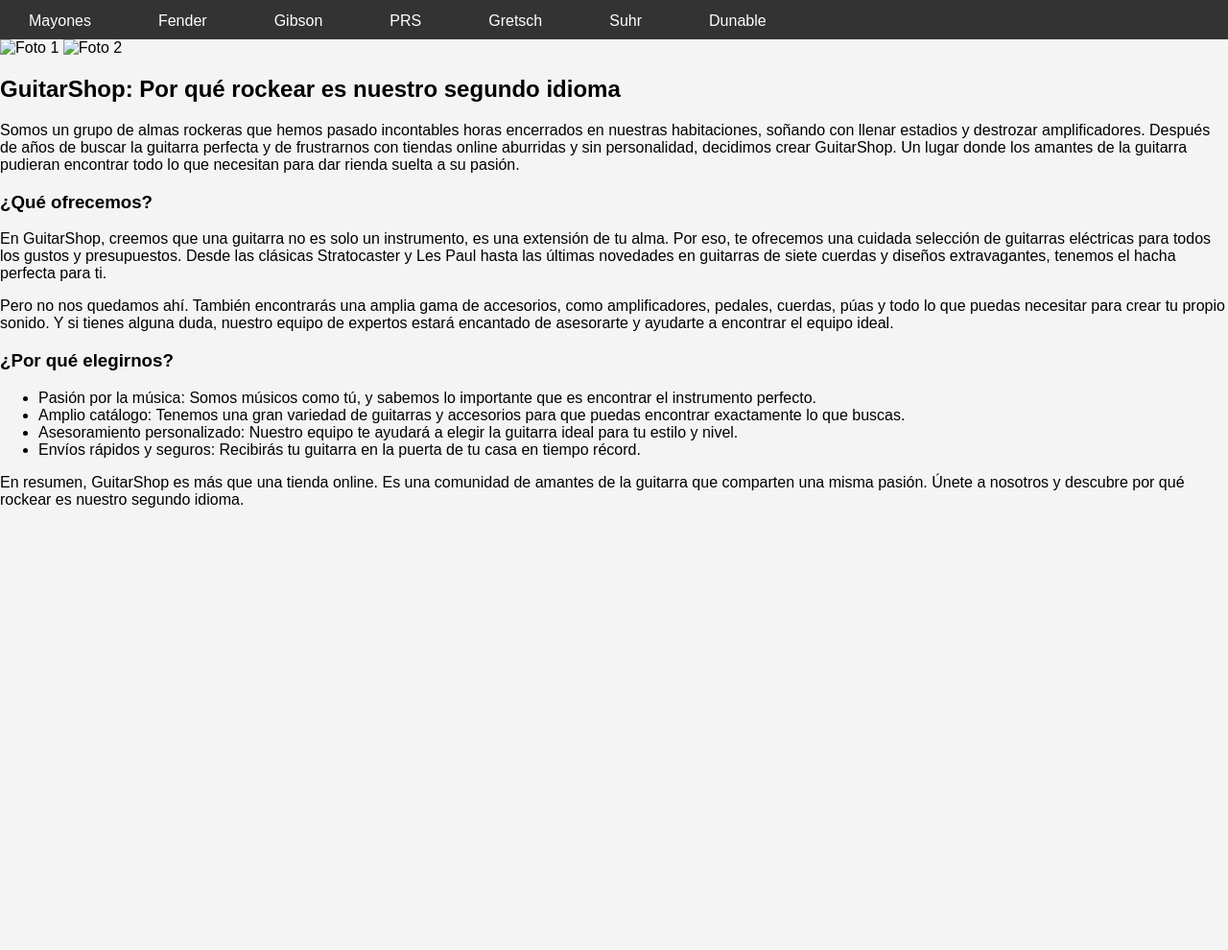
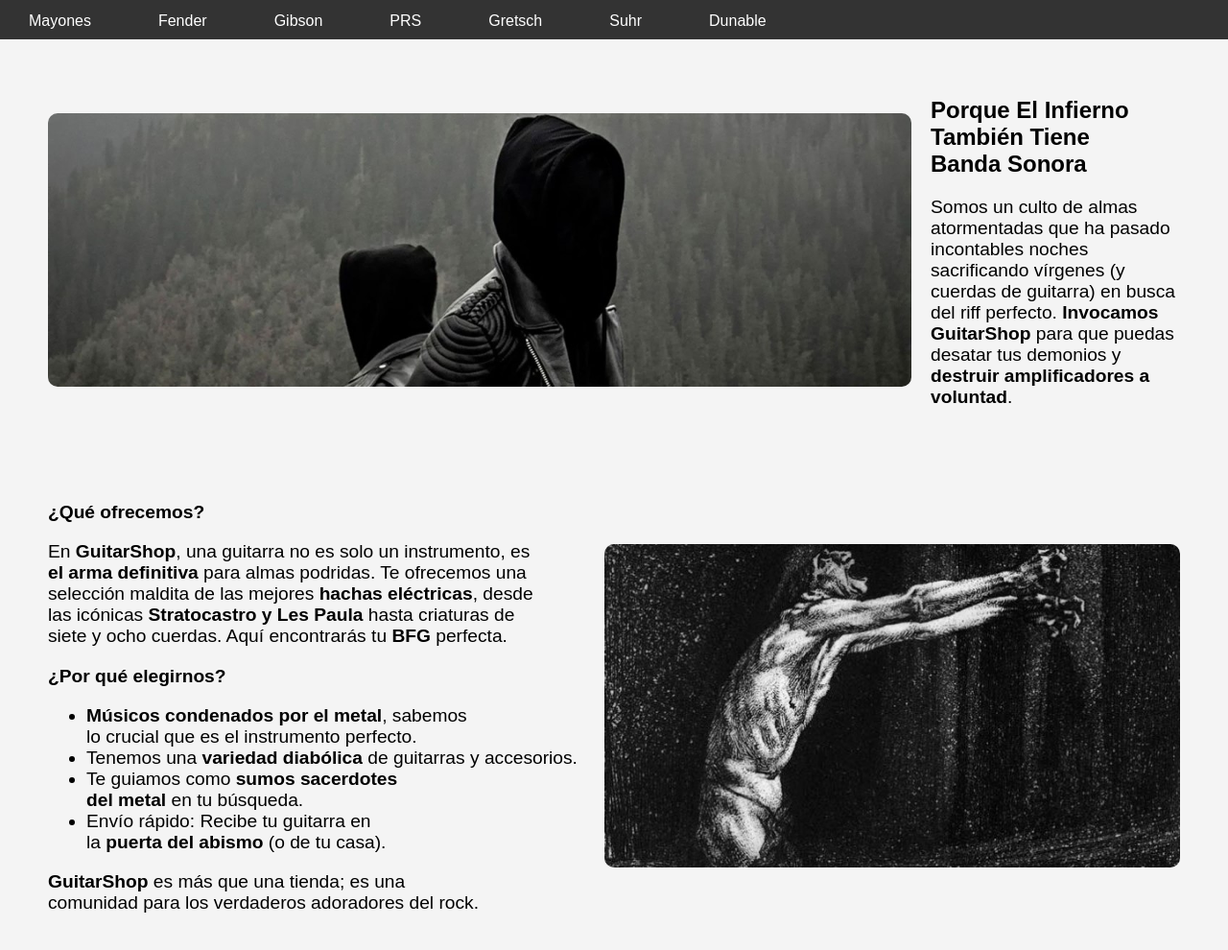
Before and after one commit to TimurTwerKing/GuitarStore., a plain HTML site: page home.html in a window 1280 px wide. Shown: the part 364-1354 px from the top of the page at 96% size. Before the commit the page ends 910 px from the top, so only its background shows below. Drawn offline with Linux system fonts and the light colour scheme.

Commit message:
productos terminados

```diff
--- a/home.css
+++ b/home.css
@@ -109,6 +109,41 @@ hr {
     padding: 20px;
 }
 
+
+.sobre-nosotros .lema, .sobre-nosotros .texto {
+    display: flex;                /* Activar Flexbox */
+    align-items: center;          /* Alinear elementos verticalmente al centro */
+    justify-content: space-between; /* Espaciar los elementos entre sí */
+    gap: 20px;                    /* Añadir espacio entre la imagen y el texto */
+    margin-bottom: 20px;
+    padding-top: 40px;
+    padding-left: 50px;
+    padding-right: 50px;
+    text-wrap: balance;
+
+}
+
+.sobre-nosotros .lema img{
+
+    width: 900px;                 /* Definir un ancho específico para las imágenes */
+    height: auto;                 /* Mantener las proporciones de la imagen */
+    border-radius: 10px;          /* Opcional: bordes redondeados para las imágenes */
+}
+.sobre-nosotros .texto img {
+
+    width: 600px;                 /* Definir un ancho específico para las imágenes */
+    height: auto;                 /* Mantener las proporciones de la imagen */
+    border-radius: 10px;          /* Opcional: bordes redondeados para las imágenes */
+}
+
+.sobre-nosotros .lema div, .sobre-nosotros .texto div {
+    flex: 1;                      /* Hacer que el texto tome el espacio restante */
+}
+
+h3,p,li{
+    font-size:1.2em;
+}
+
 .card {
     background-color: white;
     border-radius: 8px;
--- a/home.html
+++ b/home.html
@@ -67,43 +67,36 @@
 
 
         <section class="sobre-nosotros">
-            <div class="carrusel">
-                <img src="img/foto1.jpg" alt="Foto 1">
-                <img src="img/foto2.jpg" alt="Foto 2">
+            <div class="lema">
+                <div>
+                    <img src="img/1951.jpg" alt="Foto 1">
+                </div>
+                <div>
+                    <h2>Porque El Infierno También Tiene Banda Sonora</h2>
+                    <p>Somos un culto de almas atormentadas que ha pasado incontables noches sacrificando vírgenes (y cuerdas de guitarra) en busca del riff perfecto. <strong>Invocamos GuitarShop</strong> para que puedas desatar tus demonios y <strong>destruir amplificadores a voluntad</strong>.</p>
+                </div>
             </div>
 
-            <h2>GuitarShop: Por qué rockear es nuestro segundo idioma</h2>
             <div class="texto">
-                <p>Somos un grupo de almas rockeras que hemos pasado incontables horas encerrados en nuestras
-                    habitaciones, soñando con llenar estadios y destrozar amplificadores. Después de años de buscar
-                    la guitarra perfecta y de frustrarnos con tiendas online aburridas y sin personalidad, decidimos
-                    crear GuitarShop. Un lugar donde los amantes de la guitarra pudieran encontrar todo lo que
-                    necesitan para dar rienda suelta a su pasión.</p>
-                <h3>¿Qué ofrecemos?</h3>
-                <p>En GuitarShop, creemos que una guitarra no es solo un instrumento, es una extensión de tu alma.
-                    Por eso, te ofrecemos una cuidada selección de guitarras eléctricas para todos los gustos y
-                    presupuestos. Desde las clásicas Stratocaster y Les Paul hasta las últimas novedades en
-                    guitarras de siete cuerdas y diseños extravagantes, tenemos el hacha perfecta para ti.</p>
-                <p>Pero no nos quedamos ahí. También encontrarás una amplia gama de accesorios, como amplificadores,
-                    pedales, cuerdas, púas y todo lo que puedas necesitar para crear tu propio sonido. Y si tienes
-                    alguna duda, nuestro equipo de expertos estará encantado de asesorarte y ayudarte a encontrar el
-                    equipo ideal.</p>
-                <h3>¿Por qué elegirnos?</h3>
-                <ul>
-                    <li>Pasión por la música: Somos músicos como tú, y sabemos lo importante que es encontrar el
-                        instrumento perfecto.</li>
-                    <li>Amplio catálogo: Tenemos una gran variedad de guitarras y accesorios para que puedas
-                        encontrar exactamente lo que buscas.</li>
-                    <li>Asesoramiento personalizado: Nuestro equipo te ayudará a elegir la guitarra ideal para tu
-                        estilo y nivel.</li>
-                    <li>Envíos rápidos y seguros: Recibirás tu guitarra en la puerta de tu casa en tiempo récord.
-                    </li>
-                </ul>
-                <p>En resumen, GuitarShop es más que una tienda online. Es una comunidad de amantes de la guitarra
-                    que comparten una misma pasión. Únete a nosotros y descubre por qué rockear es nuestro segundo
-                    idioma.</p>
+                <div>
+                    <h3>¿Qué ofrecemos?</h3>
+                    <p>En <strong>GuitarShop</strong>, una guitarra no es solo un instrumento, es <strong>el arma definitiva</strong> para almas podridas. Te ofrecemos una selección maldita de las mejores <strong>hachas eléctricas</strong>, desde las icónicas <strong>Stratocastro y Les Paula</strong> hasta criaturas de siete y ocho cuerdas. Aquí encontrarás tu <strong>BFG</strong> perfecta.</p>
+
+                    <h3>¿Por qué elegirnos?</h3>
+                    <ul>
+                        <li><strong>Músicos condenados por el metal</strong>, sabemos lo crucial que es el instrumento perfecto.</li>
+                        <li>Tenemos una <strong>variedad diabólica</strong> de guitarras y accesorios.</li>
+                        <li>Te guiamos como <strong>sumos sacerdotes del metal</strong> en tu búsqueda.</li>
+                        <li>Envío rápido: Recibe tu guitarra en la <strong>puerta del abismo</strong> (o de tu casa).</li>
+                    </ul>
+                    <p><strong>GuitarShop</strong> es más que una tienda; es una comunidad para los verdaderos adoradores del rock.</p>
+                </div>
+                <div>
+                    <img src="img/NH-089www-678x381.jpg" alt="Foto 2">
+                </div>
             </div>
         </section>
+
     </main>
 </body>
 
```
Also changed, not shown: esp-guitars.html (+41 -21 lines), img/1234.jpg (added), img/NH-089www-678x381.jpg (added), img/Screen-Shot-2015-10-14-at-1-09-29-PM.webp (added), img/guitars/ESP E-II Arrow.jpg (added), img/guitars/ESP E-II Eclipse.jpg (added), img/guitars/ESP E-II FRX.jpg (added), img/guitars/ESP E-II Horizon NT-II.jpg (renamed from img/ESP E-II Horizon NT-II.jpg), img/guitars/ESP E-II Horizon-III FM.jpg (added), img/guitars/ESP E-II M-II.jpg (added), img/guitars/ESP Original Series Eclipse.jpg (added), img/guitars/ESP Original Series Snapper.png (added), img/guitars/ESP USA Eclipse.jpg (added), img/guitars/esp-horizon-ii-black-c-estuche.jpeg (added).
